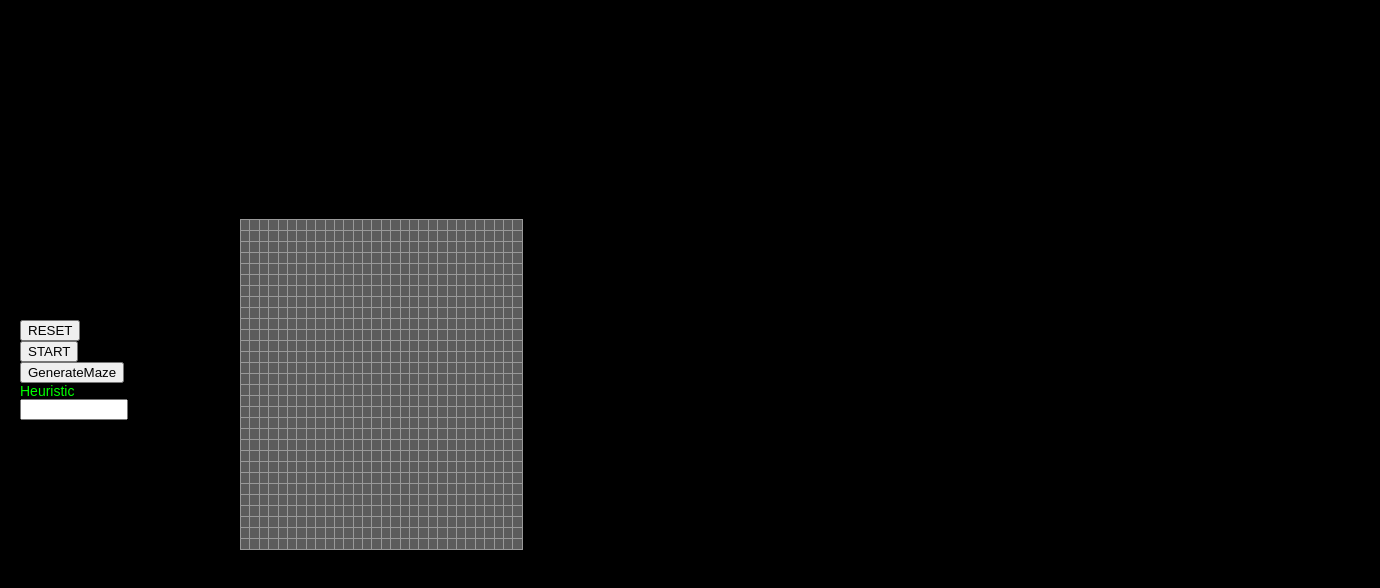
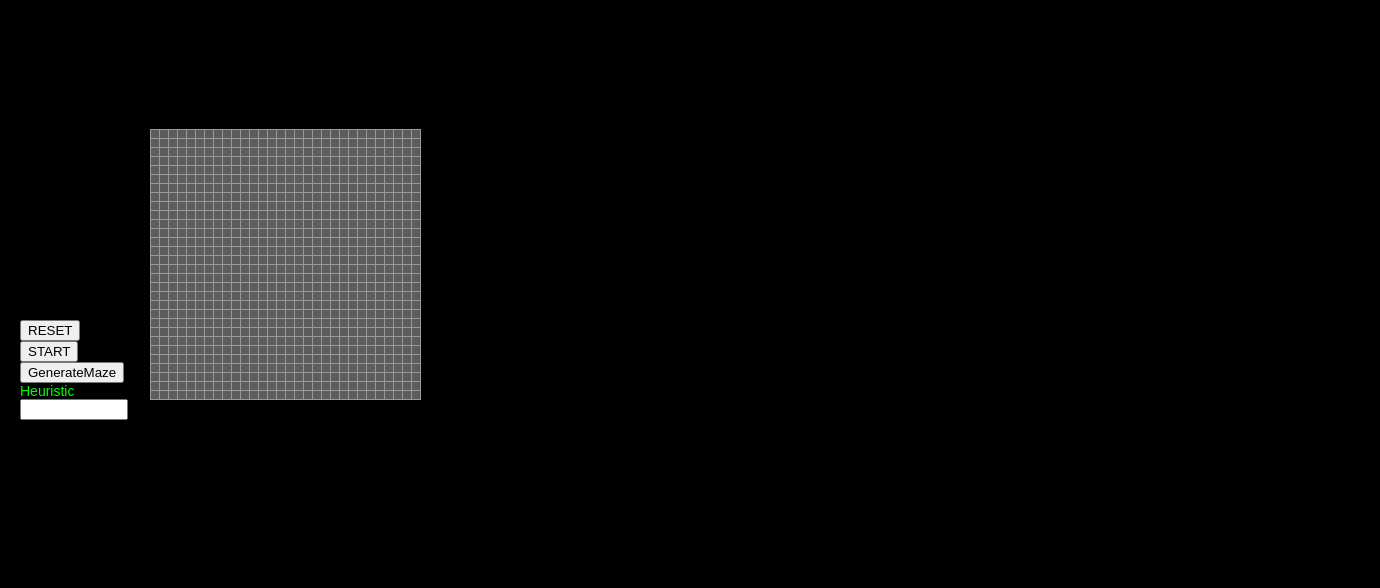
Before and after one commit to garmoned/pathfinding, a React (Create React App) app: page / in a window 1280 px wide. Shown: the top 588 px of the page, 1380 px wide, since content can reach past the window. Built offline with nearby package versions, Linux system fonts and the light colour scheme.

Commit message:
added better css so it isnt so squished

```diff
--- a/src/components/Controls.jsx
+++ b/src/components/Controls.jsx
@@ -46,7 +46,7 @@ class Controls extends React.Component {
             <label for = "hvalue">
                 Heuristic
             </label>
-            <input id = "hvalue" style={{width:100}} min = {0} onChange = {this.getHval} type = "number">
+            <input id = "hvalue" style={{width:100}} onChange = {this.getHval} type = "number">
             </input>
 
             </div>
--- a/src/index.css
+++ b/src/index.css
@@ -16,10 +16,16 @@ ul {
 }
 
 .board {
+  -webkit-transform: scale(0.50);
+  -moz-transform: scale(0.50);
+  transform: scale(0.50);
+
+  width: 400px;
+  height: 400px;
 
   transform: translate(120px);
   right: 10px;
-  padding: 100px;
+  padding: 10px;
 }
 
 .board-row:after {
@@ -39,17 +45,19 @@ ul {
 }
 
 .square {
-  margin : 0 auto;
-  width: 1%;
-  height: 1%;
+
+  height:10px;
+  width:10px;
+
   background: #9999;
   border: 1px solid #999;
   float: left;
-  font-size: 0px;
+  font-size:0px;
   font-weight: bold;
   line-height: 10px;
   margin-right: -1px;
   margin-top: -1px;
+
   padding: 0;
   text-align: center;
   color: rgb(0, 255, 0);
```
